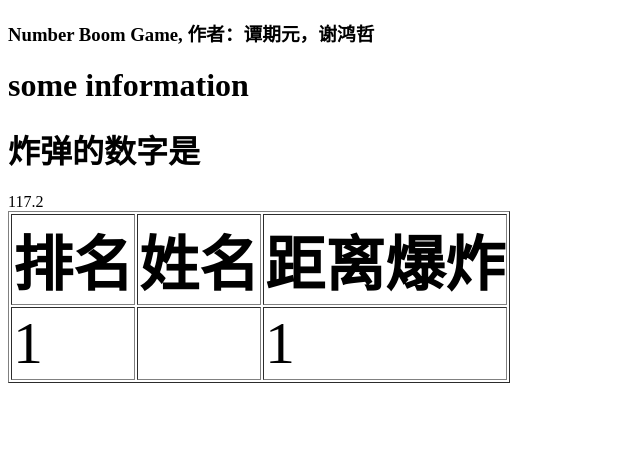
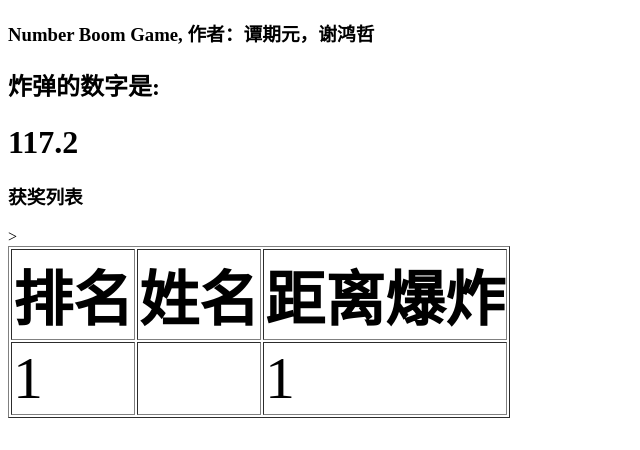
Before and after one commit to QiyuanTan/numberBomb, a Django app: template mainsite/templates/show_result.html in a window 1280 px wide. Shown: the top 450 px of the page, without its empty margins (0-640 px from the left). Run offline with Django 4.2, Linux system fonts and the light colour scheme; the template is opened without the code that fills it: values that come from a table or form of the project are taken from there, others are empty; data comes from the database, SQL or seed files in the repository; tables that the repository leaves empty hold one stand-in row (values such as "Sample post").

Commit message:
some improvement and bug fix

```diff
--- a/mainsite/templates/show_result.html
+++ b/mainsite/templates/show_result.html
@@ -7,9 +7,10 @@
 </head>
 <body>
     <h3>Number Boom Game, 作者：谭期元，谢鸿哲</h3>
-    <h1>some information</h1>
-    <h1>炸弹的数字是</h1>
-    <hi>{{number}}</hi>
+    <h1></h1>
+    <h2>炸弹的数字是:</h2>
+    <h1>{{number}}</h1>
+    <h3>获奖列表</h3>>
     <table style="font-size: 60px;" border="1">
 
         <tr>
```
